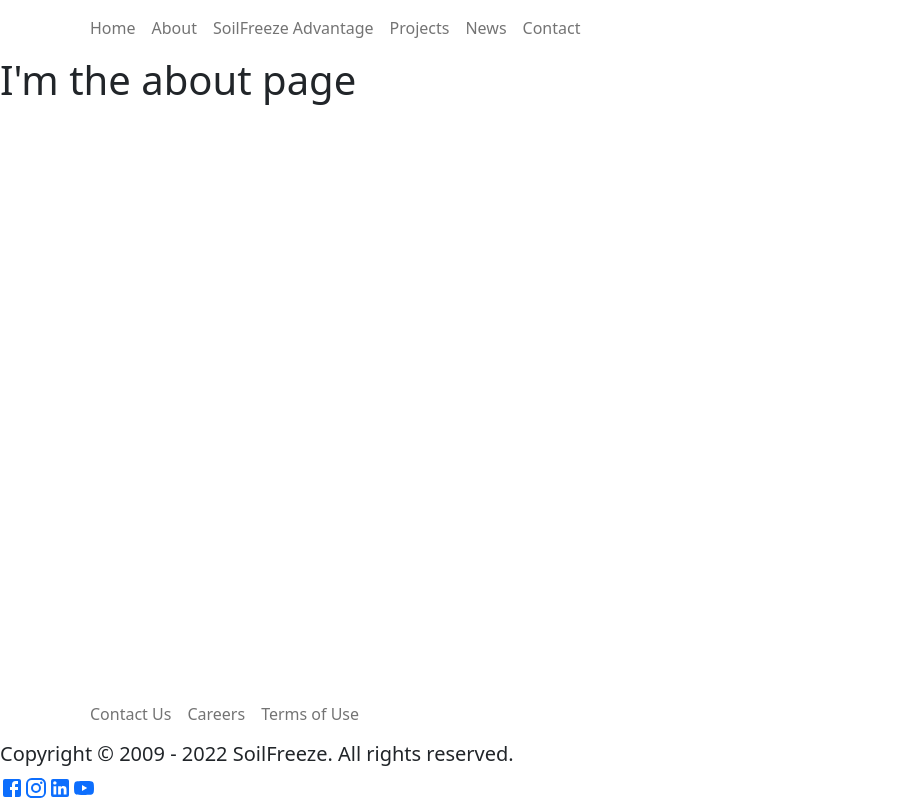
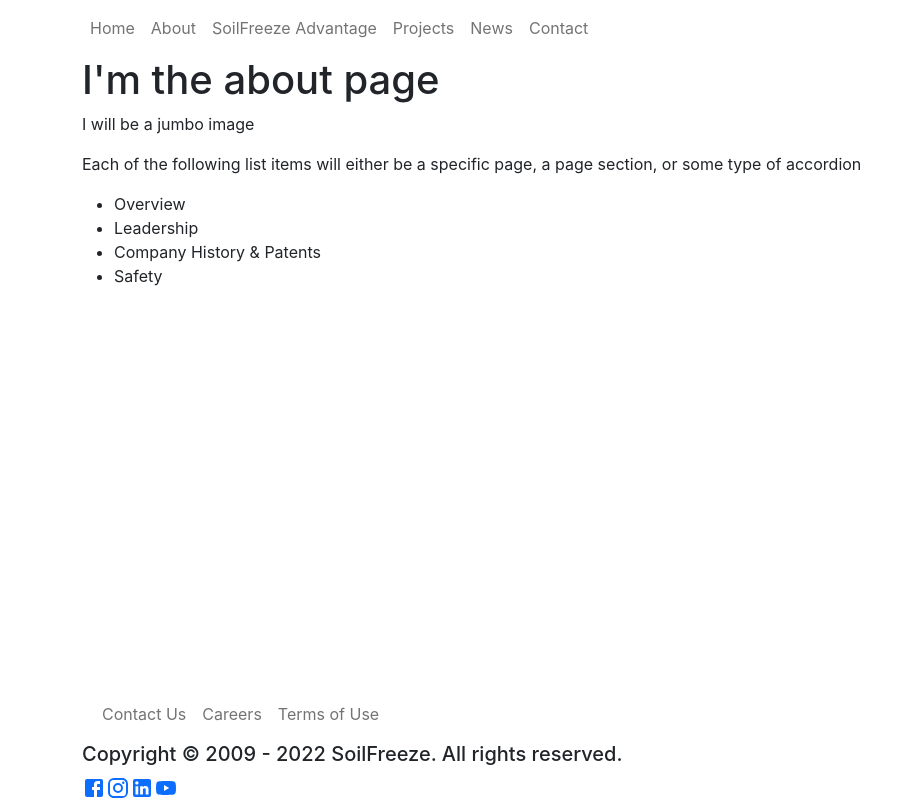
Before and after one commit to lola-violet/sfinc-front, a React (Create React App) app: page /about in a window 1280 px wide. Shown: the whole page, without its empty margins (0-922 px from the left). Built offline with nearby package versions, Linux system fonts and the light colour scheme.

Commit message:
put each page in container, added some guides for content

```diff
--- a/src/components/Footer.js
+++ b/src/components/Footer.js
@@ -9,7 +9,7 @@ import YouTubeIcon from '@mui/icons-material/YouTube';
 
 export default function Footer() {
     return (
-        <footer className='fixed-bottom'>
+        <footer className='container fixed-bottom'>
             <nav className='navbar navbar-expand-lg'>
                 <div className='container'>
                     <ul className='navbar-nav'>
--- a/src/components/MainContainer.js
+++ b/src/components/MainContainer.js
@@ -35,9 +35,6 @@ export default function MainContainer() {
 
     return (
         <main>
-            {/* <h1>
-                I'm the main container!
-            </h1> */}
             <Header currentPage={currentPage} handlePageChange={handlePageChange} />
             {renderPage()}
         </main>
--- a/src/components/pages/About.js
+++ b/src/components/pages/About.js
@@ -2,8 +2,16 @@ import React from 'react';
 
 export default function About() {
     return (
-        <div>
+        <div className='container'>
             <h1>I'm the about page</h1>
+            <p>I will be a jumbo image</p>
+            <p>Each of the following list items will either be a specific page, a page section, or some type of accordion</p>
+            <ul>
+                <li>Overview</li>
+                <li>Leadership</li>
+                <li>Company History & Patents</li>
+                <li>Safety</li>
+            </ul>
         </div>
     )
 }
--- a/src/components/pages/Careers.js
+++ b/src/components/pages/Careers.js
@@ -2,7 +2,7 @@ import React from 'react';
 
 export default function Careers() {
     return (
-        <div>
+        <div className='container'>
             <h1>I'm the careers page</h1>
         </div>
     )
--- a/src/components/pages/Contact.js
+++ b/src/components/pages/Contact.js
@@ -2,7 +2,7 @@ import React from 'react';
 
 export default function Contact() {
     return (
-        <div>
+        <div className='container'>
             <h1>I'm the contact page</h1>
         </div>
     )
--- a/src/components/pages/Home.js
+++ b/src/components/pages/Home.js
@@ -2,8 +2,11 @@ import React from 'react';
 
 export default function Home() {
     return (
-        <div>
+        <div className='container'>
             <h1>I'm the home page</h1>
+            <p>I will be a carousel of project images</p>
+            <p>I will be a welcome paragraph</p>
+            <p>I will have icons indicating project types</p>
         </div>
     )
 }
--- a/src/components/pages/News.js
+++ b/src/components/pages/News.js
@@ -2,7 +2,7 @@ import React from 'react';
 
 export default function News() {
     return (
-        <div>
+        <div className='container'>
             <h1>I'm the news page</h1>
         </div>
     )
--- a/src/components/pages/Projects.js
+++ b/src/components/pages/Projects.js
@@ -2,7 +2,7 @@ import React from 'react';
 
 export default function Projects() {
     return (
-        <div>
+        <div className='container'>
             <h1>I'm the projects page</h1>
         </div>
     )
--- a/src/components/pages/SoilFreezeAdvantage.js
+++ b/src/components/pages/SoilFreezeAdvantage.js
@@ -2,7 +2,7 @@ import React from 'react';
 
 export default function SoilFreezeAdvantage() {
     return (
-        <div>
+        <div className='container'>
             <h1>I'm the SoilFreezeAdvantage page</h1>
         </div>
     )
--- a/src/components/pages/Terms.js
+++ b/src/components/pages/Terms.js
@@ -2,7 +2,7 @@ import React from 'react';
 
 export default function Terms() {
     return (
-        <div>
+        <div className='container'>
             <h1>I'm the terms of use page</h1>
         </div>
     )
--- a/src/index.js
+++ b/src/index.js
@@ -3,7 +3,7 @@ import ReactDOM from 'react-dom/client';
 import App from './App';
 import "bootstrap/dist/css/bootstrap.min.css";
 import { Helmet } from "react-helmet";
-// import './index.css';
+import './index.css';
 // import reportWebVitals from './reportWebVitals';
 
 const root = ReactDOM.createRoot(document.getElementById('root'));
```
